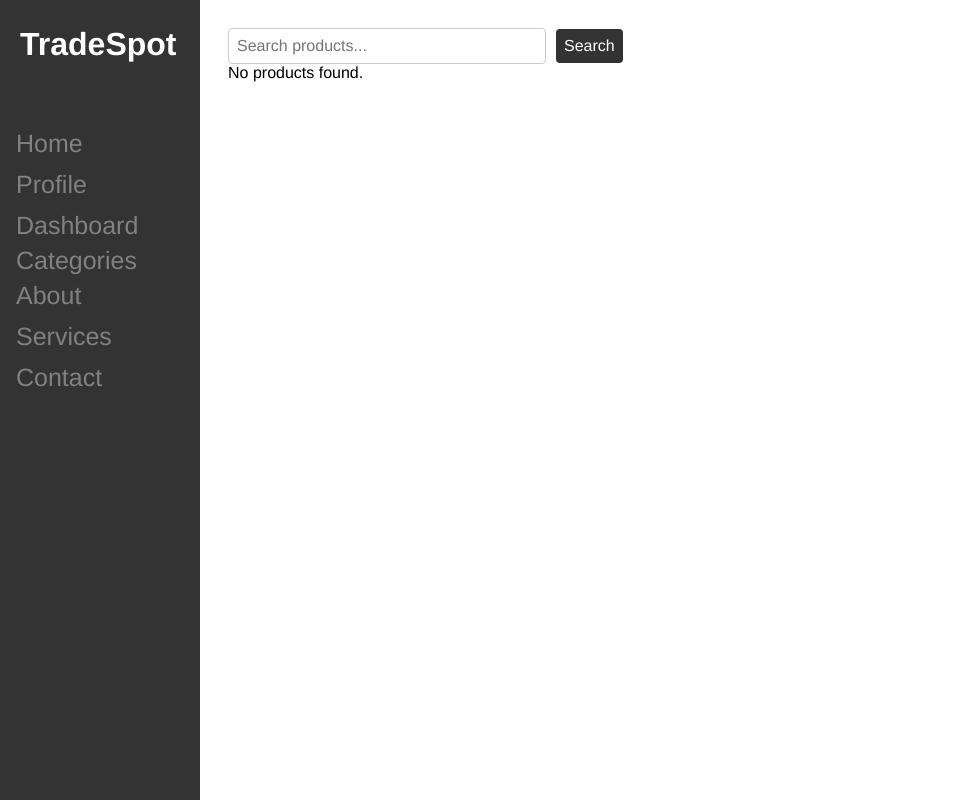
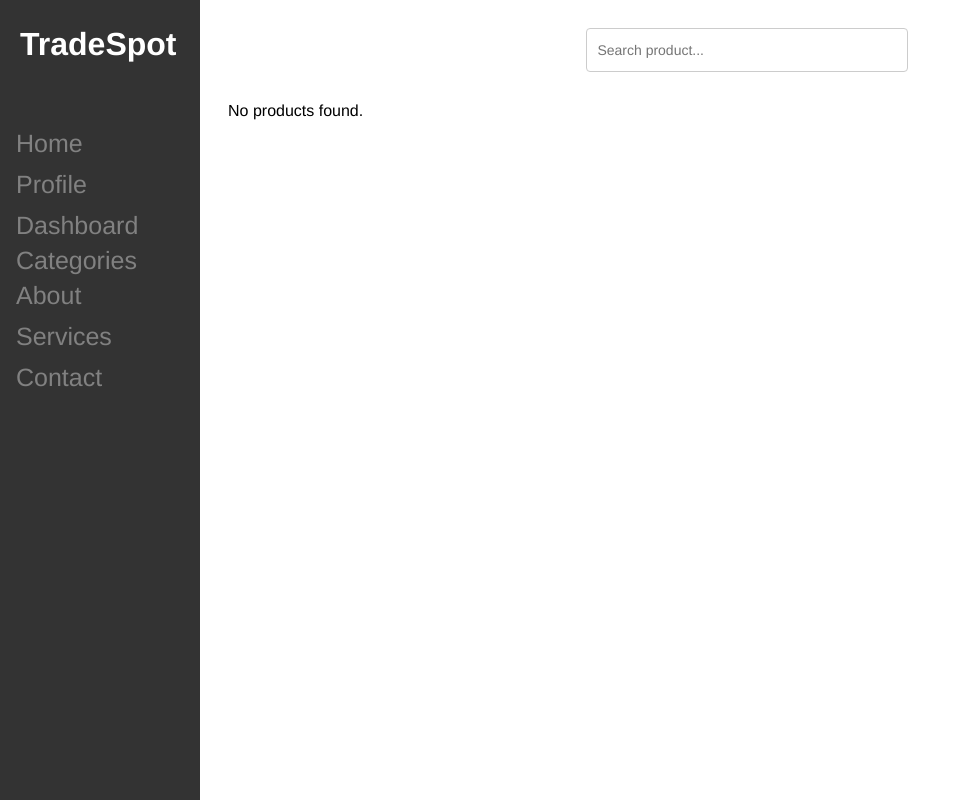
Before and after one commit to fisnikhz/TradeSpot, a PHP site: page /homepage.php in a window 1280 px wide. Shown: the whole page, without its empty margins (0-955 px from the left). Run offline with PHP 8.4, Linux system fonts and the light colour scheme; data that the repository does not hold is empty.

Commit message:
Live search

```diff
--- a/homepage.php
+++ b/homepage.php
@@ -3,7 +3,36 @@
 
 <head>
   <title>Projekti Ueb2</title>
+  <script src="https://code.jquery.com/jquery-3.5.1.min.js"></script>
   <link rel="stylesheet" href="css/hp.css">
+  <script>
+    $(document).ready(function() {
+      $('.search-box input[type="text"]').on("keyup input", function() {
+        /* Get input value on change */
+        var inputVal = $(this).val();
+        var resultDropdown = $(this).siblings(".result");
+        if (inputVal.length) {
+          $.get("search.php", {
+            term: inputVal
+          }).done(function(data) {
+            // Display the returned data in browser
+            resultDropdown.html(data);
+            $('#no-search').css("display", "none");
+          });
+        } else {
+          resultDropdown.empty();
+          $('#no-search').css("display", "block");
+
+        }
+      });
+
+      // Set search input value on click of result item
+      $(document).on("click", ".result p", function() {
+        $(this).parents(".search-box").find('input[type="text"]').val($(this).text());
+        $(this).parent(".result").empty();
+      });
+    });
+  </script>
   <style>
     .dropdown {
       position: relative;
@@ -77,6 +106,39 @@
       color: #333;
       border: 2px solid #333;
     }
+
+    .search-box {
+      width: 100%;
+      position: relative;
+      display: inline-block;
+      font-size: 14px;
+    }
+
+    .search-box input[type="text"] {
+      margin-left: 35%;
+      width: 300px;
+      height: 32px;
+      padding: 5px 10px;
+      border: 1px solid #CCCCCC;
+      font-size: 14px;
+      margin-bottom: 30px;
+    }
+
+    .result {
+      display: inline-block;
+      position: absolute;
+      z-index: 999;
+      top: 100%;
+      left: 0;
+    }
+
+    a:active,
+    a:focus {
+      background-color: yellow;
+      color: black;
+      outline: none;
+      /* remove the default focus outline */
+    }
   </style>
 </head>
 
@@ -100,11 +162,13 @@
   </div>
   <div class="content">
     <!-- Add a search form to the HTML -->
-    <form method="get">
-      <input type="text" name="search" placeholder="Search products...">
-      <button type="submit">Search</button>
-    </form>
+    <div class="search-box">
+      <input type="text" autocomplete="off" placeholder="Search product..." />
+      <div class="result"></div>
+    </div>
 
+
+    <div id="no-search">
       <?php
       $servername = "localhost";
       $username = "root";
@@ -119,23 +183,7 @@
         die("Connection failed: " . $conn->connect_error);
       }
 
-    // Get the search term from the form
-    $searchTerm = "";
-    if (isset($_GET['search'])) {
-      $searchTerm = $_GET['search'];
-    }
-
       // Retrieve the products and images from the database based on the search term
-    if (!empty($searchTerm)) {
-      $sql = "SELECT products.*, images.pimage
-          FROM products
-          LEFT JOIN (
-            SELECT product_id, MIN(pimage) AS pimage FROM images GROUP BY product_id
-          ) images
-          ON products.id = images.product_id
-          WHERE products.pname LIKE '%$searchTerm%' OR products.pdesc LIKE '%$searchTerm%'
-          ORDER BY products.id DESC";
-    } else {
       $sql = "SELECT p.*, i.pimage
           FROM products p
           LEFT JOIN (
@@ -143,7 +191,6 @@
           ) i
           ON p.id = i.product_id
           ORDER BY p.id DESC";
-    }
 
       $result = $conn->query($sql);
 
@@ -151,9 +198,7 @@
       if ($result->num_rows > 0) {
         while ($row = $result->fetch_assoc()) {
           echo "<div class='product-card'>";
-        if ($row['pimage'] != null) {
           echo "<img src='" . $row['pimage'] . "'>";
-        }
           echo "<div class='product-content'>";
           echo "<h4>" . $row['pname'] . "</h4>";
           echo "<p><b>" . $row['pcategory'] . "</b></p>";
@@ -171,9 +216,7 @@
       // Close the database connection
       $conn->close();
       ?>
-
-
-
+    </div>
   </div>
 </body>
 
```
Also changed, not shown: search.php (added, +94 -0 lines). Lines whose indentation alone changed are shown as unchanged.
